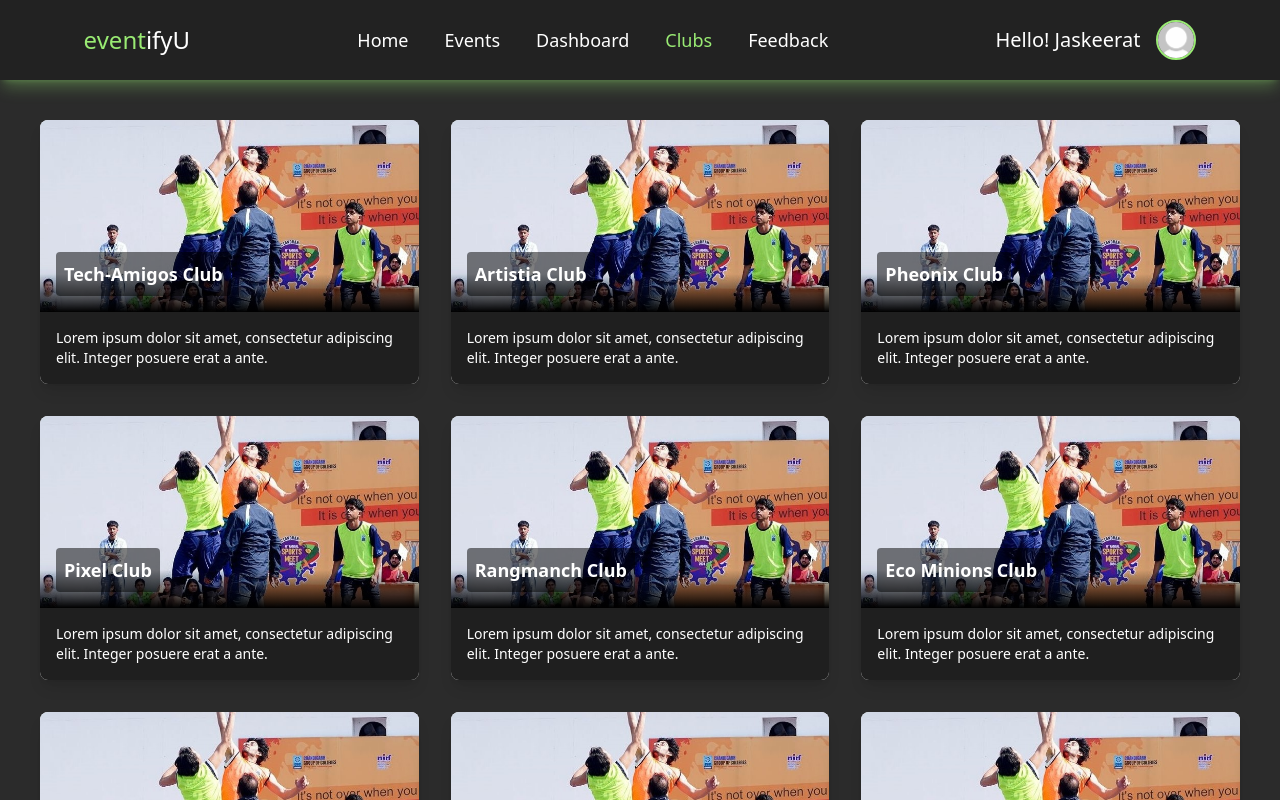
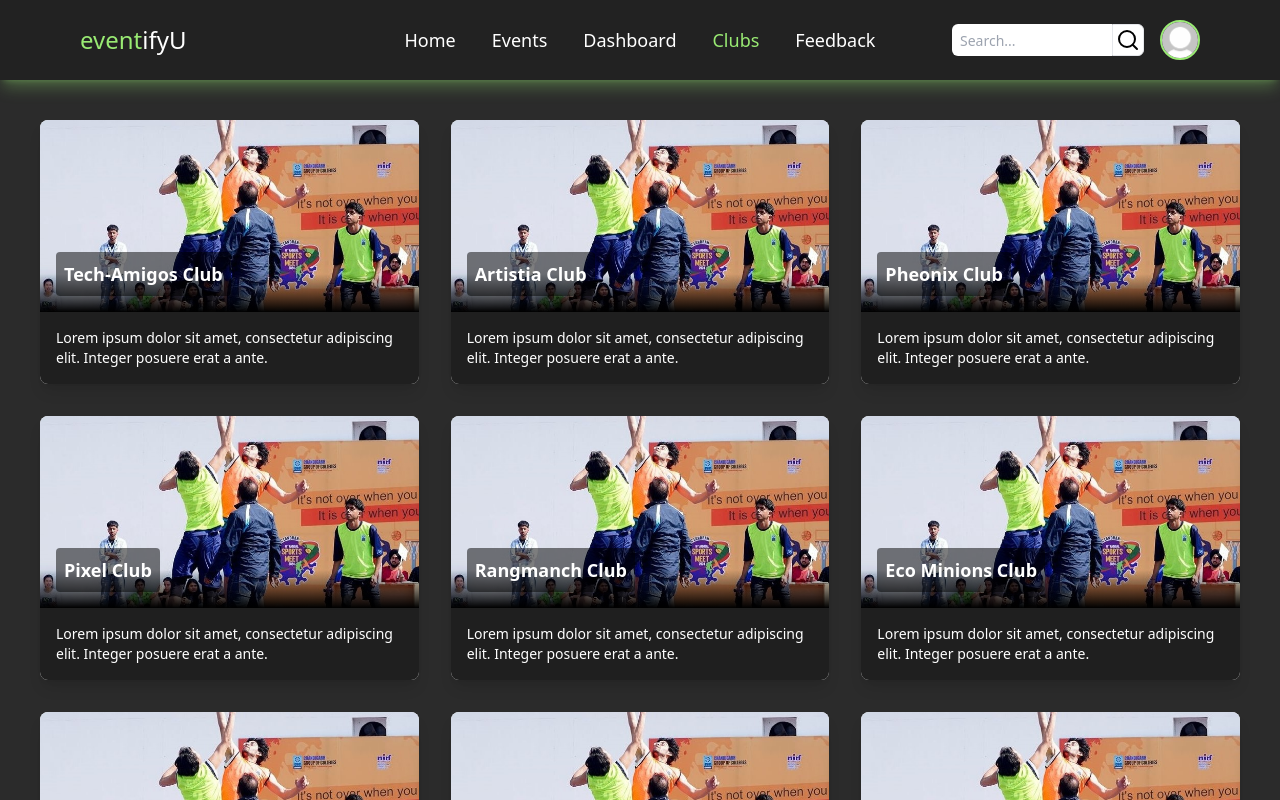
Before and after one commit to ijassandhu/eventifyU, a React (Vite) app in the folder Frontend/: page /clubs in a window 1280 px wide. Shown: the top 800 px of the page. Built offline with nearby package versions, Linux system fonts and the light colour scheme.

Commit message:
fixed some issues

```diff
--- a/Frontend/src/assets/components/navbar.jsx
+++ b/Frontend/src/assets/components/navbar.jsx
@@ -1,5 +1,6 @@
 import { Link, useLocation } from "react-router-dom";
 import { useEffect, useState } from "react";
+import { Search } from 'lucide-react';
 import Login from "./Login.jsx";
 import Signup from "./signup.jsx";
 import dummy from '/photos/dummy.png';
@@ -22,12 +23,12 @@ const Navbar = () => {
 
     return (
         <div>
-            <nav className="flex bg-[#222] md:h-20 h-16 items-center fixed top-0 w-[100vw] z-10 justify-between md:justify-around px-4 md:px-0 shadow-lg shadow-[#99EA73]/30">
-                <div className="text-[#99EA73] text-2xl flex">
+            <nav className="flex bg-[#222] md:h-20 h-16 items-center fixed top-0 w-[100vw] z-10 px-4 md:px-0 shadow-lg shadow-[#99EA73]/30">
+                <div className="text-[#99EA73] text-2xl flex absolute left-20">
                     <h1 className="hover:text-white transition-colors duration-300">event</h1>
                     <h1 className="text-white hover:text-[#99EA73] transition-colors duration-300">ifyU</h1>
                 </div>
-                <ul className="md:flex md:flex-row space-x-14 md:space-x-9 text-lg sm:text-md text-white hidden">
+                <ul className="md:flex md:flex-row space-x-14 md:space-x-9 text-lg sm:text-md text-white hidden absolute left-2/4 -translate-x-2/4">
                     {['/', '/events', '/dashboard', '/clubs', '/feedback'].map((path, index) => (
                         <li key={index} className={`hover:text-[#99EA73] transition-colors duration-300 ${location.pathname === path ? 'text-[#99EA73]' : ''}`}>
                             <Link to={path}>{path === '/' ? 'Home' : path.slice(1).charAt(0).toUpperCase() + path.slice(2)}</Link>
@@ -52,31 +53,34 @@ const Navbar = () => {
                         {showModal2 && <Signup onClose={() => setShowModal2(false)} toggleModal={toggleModal} />}
                     </div>
                 ) : (
-                    <div className="flex items-center gap-4">
-                        <h1 className="hidden md:block text-white text-sm md:text-xl">Hello! {user.name}</h1>
-                        <div className="relative group">
+
+                    <div className="flex items-center absolute right-20">
+                        {/* <h1 className="hidden md:block text-white text-sm md:text-xl">Hello! {user.name}</h1> */}
+                        <div>
+                            {location.pathname === '/clubs' || location.pathname === '/events' ? (
+                                <>
+                                    <div className="flex">
+                                        <input
+                                            type="text"
+                                            placeholder="Search..."
+                                            className="p-2 outline-none w-28 md:w-40 rounded-l-md h-8 bg-[#fff] text-black text-sm"
+                                        />
+                                        <div className="text-black border bg-white h-8 w-8 text-sm rounded-r-md flex items-center justify-center">
+                                            <Search />
+                                        </div>
+                                    </div>
+                                </>
+                            ) : (
+                                ''
+                            )}
+                        </div>
+
+                        <div className="relative group pl-4">
                             <img
                                 src={dummy}
                                 alt="User Avatar"
                                 className="w-10 h-10 rounded-full cursor-pointer border-2 border-[#99EA73] transition-transform duration-300 transform group-hover:scale-110"
                             />
-                            {/* <div className="absolute right-0 mt-2 w-48 bg-white rounded-lg shadow-lg overflow-hidden opacity-0 group-hover:opacity-100 group-hover:translate-y-0 transition-all duration-300 ease-in-out">
-                                <Link to="/profile" className="block px-4 py-2 text-gray-800 hover:bg-[#99EA73]/20 hover:text-[#222] transition-all duration-300">
-                                    Profile
-                                </Link>
-                                <Link to="/my-events" className="block px-4 py-2 text-gray-800 hover:bg-[#99EA73]/20 hover:text-[#222] transition-all duration-300">
-                                    My Events
-                                </Link>
-                                <Link to="/settings" className="block px-4 py-2 text-gray-800 hover:bg-[#99EA73]/20 hover:text-[#222] transition-all duration-300">
-                                    Settings
-                                </Link>
-                                <button
-                                    onClick={() => setLoggedIn(false)}
-                                    className="block w-full text-left px-4 py-2 text-gray-800 hover:bg-[#99EA73]/20 hover:text-[#222] transition-all duration-300"
-                                >
-                                    Log Out
-                                </button>
-                            </div> */}
                         </div>
                     </div>
                 )}
```
